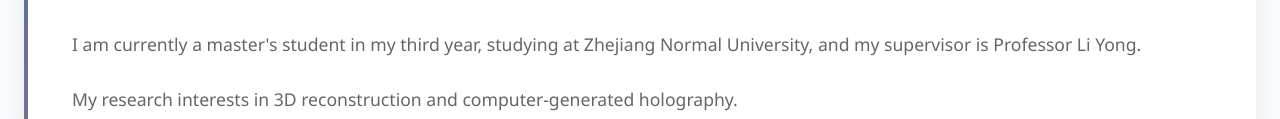
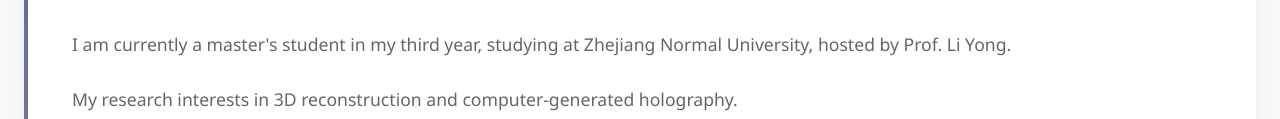
Before and after one commit to GhostRenia/myblog, a plain HTML site: page blog/index.html in a window 1280 px wide. Shown: the part 620-739 px from the top of the page. Drawn offline with Linux system fonts and the light colour scheme.

Commit message:
Update index.html

```diff
--- a/blog/index.html
+++ b/blog/index.html
@@ -329,7 +329,7 @@
             <section id="about" class="about-section">
                 <h2 class="section-title">About Me.</h2>
                 <div class="about-content">
-                    <p>I am currently a master's student in my third year, studying at Zhejiang Normal University, and my supervisor is Professor Li Yong.</p>
+                    <p>I am currently a master's student in my third year, studying at Zhejiang Normal University, hosted by Prof. Li Yong.</p>
                     <p>My research interests in 3D reconstruction and computer-generated holography.</p>
                     <p>Currently, my internship work is full-stack development, and I am also exposed to line laser 3D reconstruction and real-time track recognition algorithms.</p>
                 </div>
```
